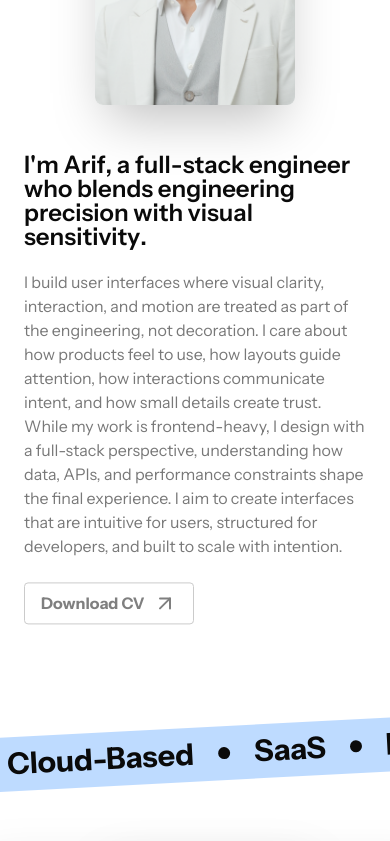
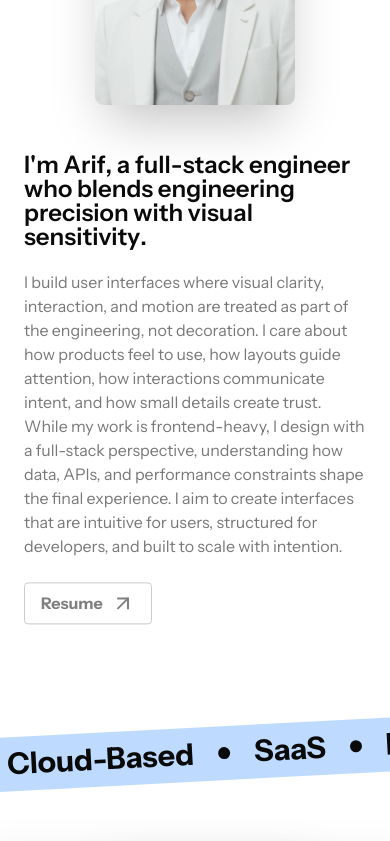
Before and after one commit to arifwp/my-portfolio-v2, a Next.js app: page / in a window 390 px wide. Shown: the part 1043-1884 px from the top of the page. Built offline with nearby package versions, Linux system fonts and the light colour scheme; no server answers; grey boxes are pictures that could not be loaded.

Commit message:
implement preview resume

```diff
--- /dev/null
+++ b/src/app/resume/route.ts
@@ -0,0 +1,23 @@
+export const runtime = "nodejs";
+
+import fs from "fs";
+import path from "path";
+import { NextResponse } from "next/server";
+
+export async function GET() {
+  const pdfPath = path.resolve("public/resume-arif-prasetyo.pdf");
+
+  if (!fs.existsSync(pdfPath)) {
+    return new NextResponse("File not found", { status: 404 });
+  }
+
+  const fileBuffer = fs.readFileSync(pdfPath);
+
+  return new NextResponse(fileBuffer, {
+    headers: {
+      "Content-Type": "application/pdf",
+      "Content-Disposition": 'inline; filename="resume-arif-prasetyo.pdf"',
+      "Cache-Control": "public, max-age=31536000, immutable",
+    },
+  });
+}
--- a/src/sections/SectionAboutV2.tsx
+++ b/src/sections/SectionAboutV2.tsx
@@ -7,9 +7,12 @@ import clsx from "clsx";
 import { motion, useScroll, useTransform } from "framer-motion";
 import { ArrowUpRight } from "lucide-react";
 import Image from "next/image";
+import Link from "next/link";
+import { useRouter } from "next/navigation";
 import { useRef } from "react";
 
 export const SectionAboutV2 = () => {
+  const router = useRouter();
   const sectionRef = useRef<HTMLElement>(null);
 
   // const { scrollYProgress } = useScroll();
@@ -34,7 +37,7 @@ export const SectionAboutV2 = () => {
     <section
       ref={sectionRef}
       id="about"
-      className="relative w-full min-h-[calc(100vh-72px)] gap-12 p-6 lg:p-12 flex flex-col items-center justify-center scroll-mt-18"
+      className="relative w-full min-h-[calc(100vh-72px)] gap-12 p-6 lg:p-12 flex flex-col items-center justify-center scroll-mt-18 z-10"
     >
       <div className="w-full gap-12 flex flex-col">
         <motion.div className="w-full gap-12 flex flex-col md:flex-row items-center">
@@ -75,13 +78,19 @@ export const SectionAboutV2 = () => {
               </motion.p>
             </div>
 
-            <ButtonAnimatedHover
-              title="Download CV"
-              iconEnd={
-                <ArrowUpRight className="w-6 h-6 md:w-7 md:h-7 aspect-square" />
-              }
-              style={{ opacity: paragraphOpacity, y: paragraphY }}
-            />
+            <Link
+              href={`${process.env.NEXT_PUBLIC_FRONTEND_URL}/resume`}
+              target="_blank"
+              rel="noopener noreferrer"
+            >
+              <ButtonAnimatedHover
+                title="Resume"
+                iconEnd={
+                  <ArrowUpRight className="w-6 h-6 lg:w-7 lg:h-7 aspect-square" />
+                }
+                style={{ opacity: paragraphOpacity, y: paragraphY }}
+              />
+            </Link>
           </div>
         </motion.div>
       </div>
```
Also changed, not shown: 1 other file (tests, documents, lock files or other folders).
